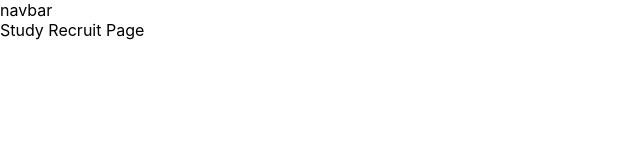
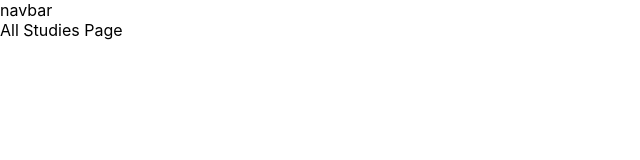
Before and after one commit to bmbx08/Jieum, a React (Create React App) app: page /studies in a window 1280 px wide. Shown: the top 160 px of the page, without its empty margins (0-640 px from the left). Built offline with nearby package versions, Linux system fonts and the light colour scheme.

Commit message:
added allstudies route

```diff
--- a/src/App.js
+++ b/src/App.js
@@ -10,6 +10,7 @@ import MyStudyPage from "./pages/MyStudyPage/MyStudyPage";
 import StudyInfoPage from "./pages/StudyInfoPage/StudyInfoPage";
  import StudyRecruitPage from "./pages/StudyRecruitPage/StudyRecruitPage";
 import MyInfoPage from "./pages/MyInfoPage/MyInfoPage";
+import AllStudiesPage from "./pages/AllStudiesPage/AllStudiesPage";
 
 
 function App() {
@@ -18,14 +19,17 @@ function App() {
       <Routes>
         <Route path="/" element={<AppLayout />}> {/*네브바*/}
           <Route index element={<Homepage />} />
-          <Route path=":id" element={<StudyRecruitPage/>}/> {/*스터디 모집 페이지(글쓰기)*/}
-          <Route path ="newstudy" element={<StudyCreatePage/>}/> {/*스터디 생성 페이지*/}
-          <Route path="login" element={<LoginPage/>}/>
-          <Route path="signup" element={<SignupPage/>}/>
+          <Route path="studies">
+            <Route index element={<AllStudiesPage/>}/>
+            <Route path=":id" element={<StudyRecruitPage/>}/> {/*스터디 모집 페이지(글쓰기)*/}
+          </Route>
           <Route path ="mystudy">
             <Route index element={<MyStudyPage/>}/> {/*내 스터디 페이지*/}
             <Route path=":id" element={<StudyInfoPage/>}/> {/*스터디 상세 페이지*/}
           </Route>
+          <Route path ="newstudy" element={<StudyCreatePage/>}/> {/*스터디 생성 페이지*/}
+          <Route path="login" element={<LoginPage/>}/>
+          <Route path="signup" element={<SignupPage/>}/>
           <Route path="myinfo" element={<MyInfoPage/>}/>
         </Route>
 
--- /dev/null
+++ b/src/pages/AllStudiesPage/AllStudiesPage.jsx
@@ -0,0 +1,11 @@
+import React from 'react'
+
+const AllStudiesPage = () => {
+  return (
+    <div>
+      All Studies Page
+    </div>
+  )
+}
+
+export default AllStudiesPage
```
Also changed, not shown: src/pages/AllStudiesPage/AllStudies.style.css (added).
